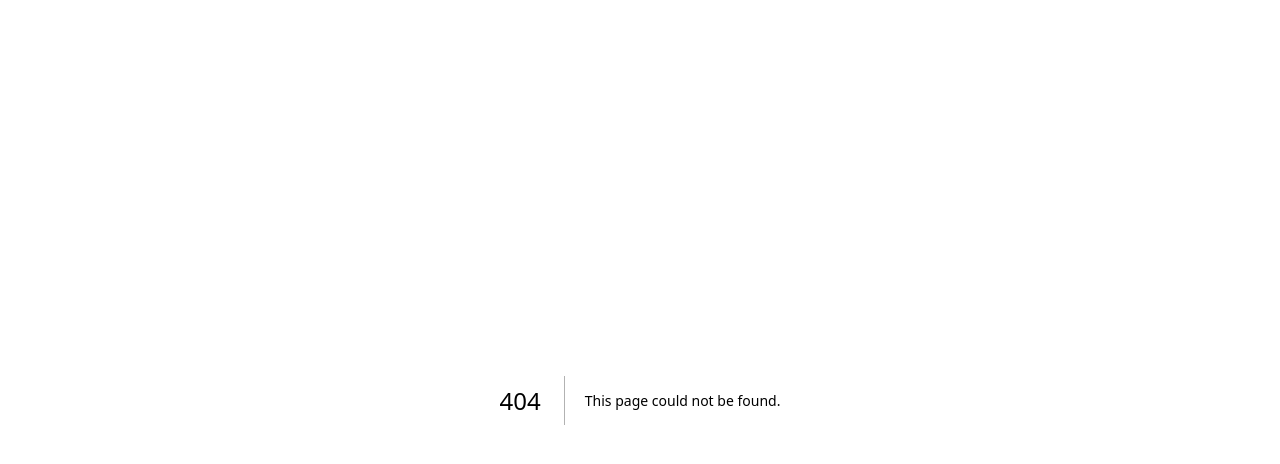
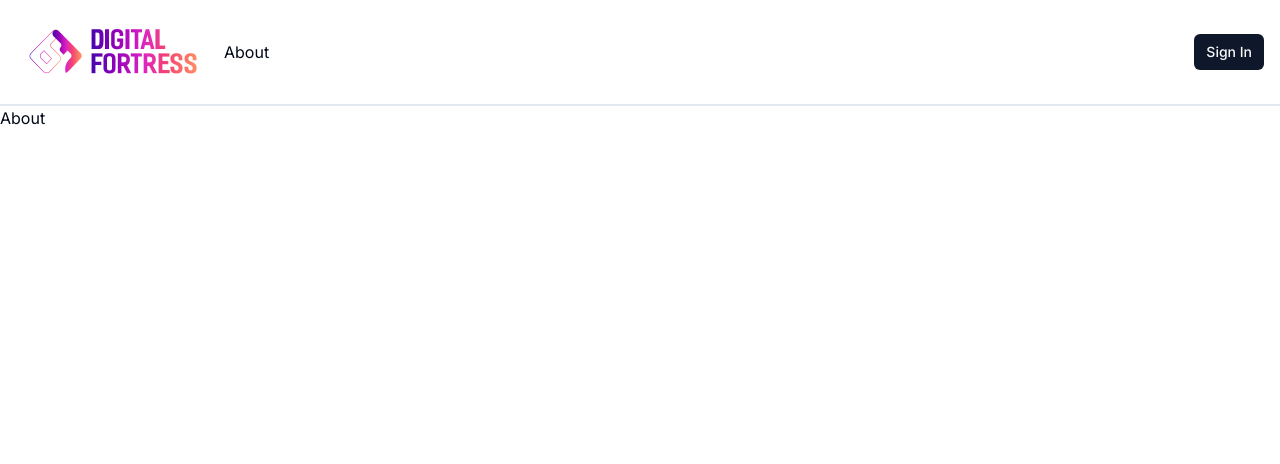
Before and after one commit to dongpham2/Digital-Fortress, a Next.js app: page /about in a window 1280 px wide. Before the commit this address had no page. Shown: the top 464 px of the page. Built offline with nearby package versions, Linux system fonts and the light colour scheme.

Commit message:
fix: after login

```diff
--- a/next.config.mjs
+++ b/next.config.mjs
@@ -1,4 +1,14 @@
 /** @type {import('next').NextConfig} */
-const nextConfig = {};
+const nextConfig = {
+  async redirects() {
+    return [
+      {
+        source: "/home",
+        destination: "/redirectRoute",
+        permanent: true,
+      },
+    ];
+  },
+};
 
 export default nextConfig;
--- /dev/null
+++ b/src/app/about/page.tsx
@@ -0,0 +1,8 @@
+import MainLayout from "@/layout/MainLayout";
+import React from "react";
+
+const About = () => {
+  return <MainLayout>About</MainLayout>;
+};
+
+export default About;
--- a/src/app/page.tsx
+++ b/src/app/page.tsx
@@ -1,3 +1,15 @@
-export default function Home() {
-  return <h1>hello</h1>;
-}
+import React from "react";
+import Home from "./home/page";
+import MainLayout from "@/layout/MainLayout";
+
+const page = () => {
+  return (
+    <div>
+      <MainLayout>
+        <Home />
+      </MainLayout>
+    </div>
+  );
+};
+
+export default page;
--- a/src/app/signin/messages.ts
+++ b/src/app/signin/messages.ts
@@ -1,7 +1,7 @@
 const messages = {
   required: {
-    email: "Vui lòng nhập email",
-    password: "Vui lòng nhập password",
+    email: "Please enter your email",
+    password: "Please enter your password",
   },
   format: {
     email: "Please enter a valid email address",
--- a/src/app/signin/page.tsx
+++ b/src/app/signin/page.tsx
@@ -30,7 +30,7 @@ export default function SignIn() {
       const response = await http.post("/auth/login", data);
       const accessToken = response.data;
       localStorage.setItem("accessToken", accessToken?.access_token);
-      router.push("/home");
+      router.push("/");
     } catch (error) {
       console.error("Login failed", error);
     }
--- /dev/null
+++ b/src/layout/MainLayout.tsx
@@ -0,0 +1,13 @@
+import React from "react";
+import Header from "./header/page";
+
+const MainLayout = ({ children }: { children: React.ReactNode }) => {
+  return (
+    <div>
+      <Header />
+      <div>{children}</div>
+    </div>
+  );
+};
+
+export default MainLayout;
--- /dev/null
+++ b/src/layout/header/page.tsx
@@ -0,0 +1,48 @@
+"use client";
+import { Button } from "@/components/ui/button";
+import Image from "next/image";
+import logo from "@/assets/logoD.png";
+import { useEffect, useState } from "react";
+const Header = () => {
+  const [accessToken, setAccessToken] = useState<string | null>(null);
+
+  useEffect(() => {
+    if (typeof window !== "undefined") {
+      const token = localStorage.getItem("accessToken");
+      setAccessToken(token);
+    }
+  }, []);
+  return (
+    <div className="flex items-center justify-between border-b-2 p-4">
+      <div className="flex items-center">
+        <a href="/" className="mr-2 flex items-center">
+          <Image
+            src={logo}
+            alt="logo"
+            height={200}
+            width={200}
+            className="object-cover"
+          />
+        </a>
+        <a href="/about">About</a>
+      </div>
+      <div className="flex gap-2">
+        {accessToken ? (
+          <Image
+            src="https://www.svgrepo.com/show/348179/language.svg"
+            alt="world"
+            height={50}
+            width={50}
+            className="object-cover cursor-pointer"
+          />
+        ) : (
+          <a href="/signin">
+            <Button size="sm">Sign In</Button>
+          </a>
+        )}
+      </div>
+    </div>
+  );
+};
+
+export default Header;
--- a/tailwind.config.ts
+++ b/tailwind.config.ts
@@ -1,7 +1,6 @@
 import type { Config } from "tailwindcss";
 
 const config = {
-  darkMode: ["class"],
   content: [
     "./pages/**/*.{ts,tsx}",
     "./components/**/*.{ts,tsx}",
@@ -9,6 +8,7 @@ const config = {
     "./src/**/*.{ts,tsx}",
   ],
   prefix: "",
+  darkMode: "class",
   theme: {
     container: {
       center: true,
@@ -19,6 +19,8 @@ const config = {
     },
     extend: {
       colors: {
+        "dark": "#232A3C",
+        "medium": "#293245",
         border: "hsl(var(--border))",
         input: "hsl(var(--input))",
         ring: "hsl(var(--ring))",
```
Also changed, not shown: src/assets/logoD.png (added).
